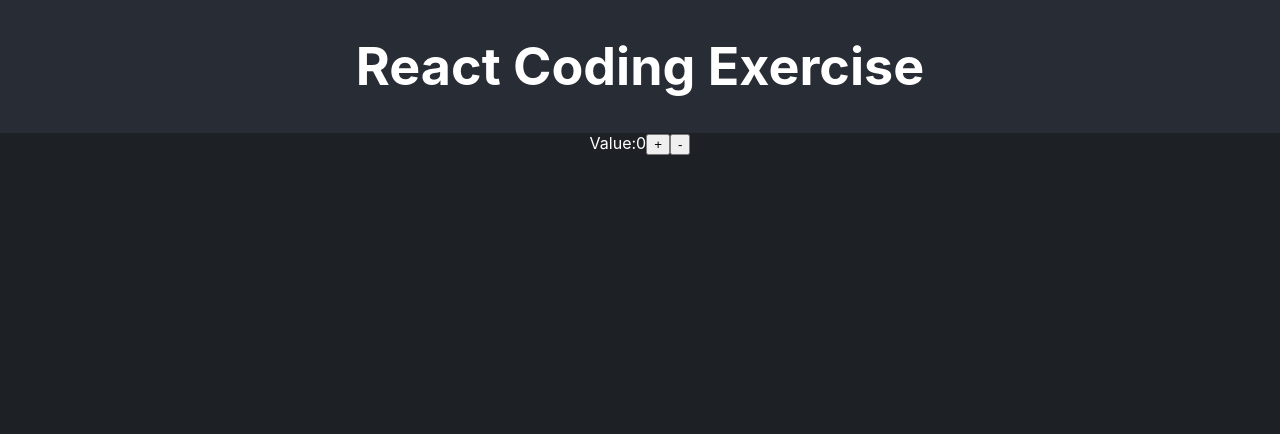
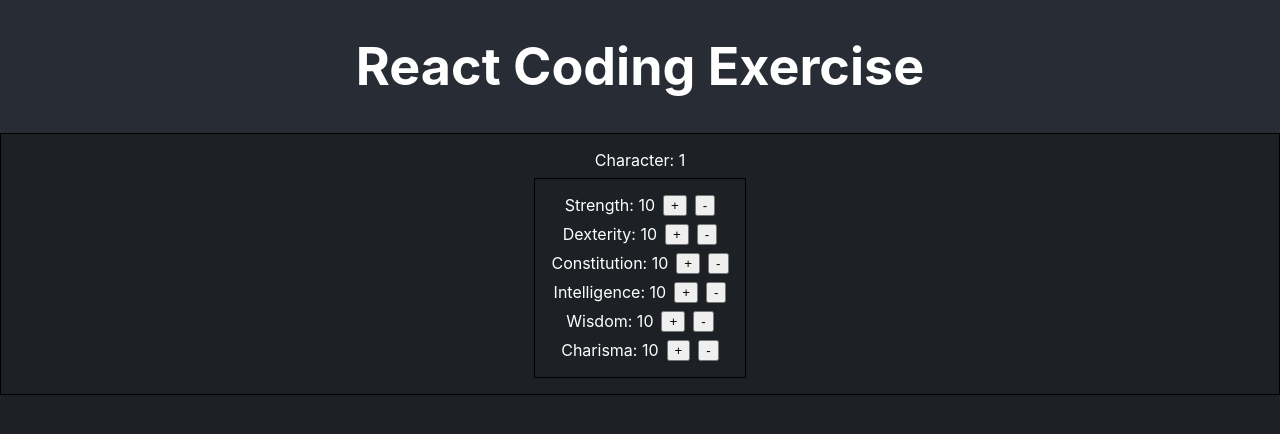
Before and after one commit to RogerKazma/recruiting-webapp-character, a React (Create React App) app: page / in a window 1280 px wide. Shown: the top 434 px of the page. Built offline with nearby package versions, Linux system fonts and the light colour scheme.

Commit message:
Add AttributeList

```diff
--- a/package.json
+++ b/package.json
@@ -10,6 +10,9 @@
     "react-dom": "^18.2.0",
     "react-scripts": "5.0.1",
     "web-vitals": "^2.1.4"
+  },
+  "devDependencies": {
+    "@types/react": "18.2.25"
   },
   "scripts": {
     "start": "react-scripts start",
--- a/src/App.js
+++ b/src/App.js
@@ -1,7 +1,8 @@
-import { useState } from 'react';
-import './App.css';
-import { ATTRIBUTE_LIST, CLASS_LIST, SKILL_LIST } from './consts.js';
-
+import { useState } from "react";
+import "./App.css";
+import { ATTRIBUTE_LIST, CLASS_LIST, SKILL_LIST } from "./consts.js";
+import React from "react";
+import CharacterSheet from "./components/CharacterSheet.js";
 
 function App() {
   const [num, setNum] = useState(0);
@@ -11,12 +12,7 @@ function App() {
         <h1>React Coding Exercise</h1>
       </header>
       <section className="App-section">
-        <div>
-          Value:
-          {num}
-          <button>+</button>
-          <button>-</button>
-        </div>
+        <CharacterSheet characterName="Character: 1" />
       </section>
     </div>
   );
--- /dev/null
+++ b/src/common_components/Card.js
@@ -0,0 +1,7 @@
+import React from "react";
+
+export default function Card({ children }) {
+  return (
+    <div style={{ border: "1px solid black", padding: "16px" }}>{children}</div>
+  );
+}
--- /dev/null
+++ b/src/common_components/Col.js
@@ -0,0 +1,22 @@
+import React from "react";
+
+export default function Col({
+  gap = "8px",
+  alignItems = "stretch",
+  justifyContent = "center",
+  children,
+}) {
+  return (
+    <div
+      style={{
+        display: "flex",
+        flexDirection: "column",
+        gap,
+        alignItems,
+        justifyContent,
+      }}
+    >
+      {children}
+    </div>
+  );
+}
--- /dev/null
+++ b/src/common_components/Row.js
@@ -0,0 +1,22 @@
+import React from "react";
+
+export default function Row({
+  gap = "8px",
+  alignItems = "center",
+  justifyContent = "center",
+  children,
+}) {
+  return (
+    <div
+      style={{
+        display: "flex",
+        flexDirection: "row",
+        gap,
+        alignItems,
+        justifyContent,
+      }}
+    >
+      {children}
+    </div>
+  );
+}
--- /dev/null
+++ b/src/components/Attribute.js
@@ -0,0 +1,16 @@
+import React from "react";
+import Row from "../common_components/Row";
+
+export default function Attribute({ name, value, onIncrement, onDecrement }) {
+  return (
+    <Row>
+      {`${name}: ${value}`}
+      <button name={name} onClick={onIncrement}>
+        +
+      </button>
+      <button name={name} onClick={onDecrement}>
+        -
+      </button>
+    </Row>
+  );
+}
--- /dev/null
+++ b/src/components/AttributeList.js
@@ -0,0 +1,25 @@
+import React from "react";
+import Col from "../common_components/Col";
+import Attribute from "./Attribute";
+import Card from "../common_components/Card";
+
+export default function AttributeList({
+  attributes,
+  onIncrement,
+  onDecrement,
+}) {
+  return (
+    <Card>
+      <Col>
+        {Object.entries(attributes).map(([name, value]) => (
+          <Attribute
+            name={name}
+            value={value}
+            onIncrement={onIncrement}
+            onDecrement={onDecrement}
+          />
+        ))}
+      </Col>
+    </Card>
+  );
+}
--- /dev/null
+++ b/src/components/CharacterSheet.js
@@ -0,0 +1,45 @@
+import { useState } from "react";
+import { ATTRIBUTE_LIST, DEFAULT_ATTRIBUTE_VALUE } from "../consts";
+import AttributeList from "./AttributeList";
+import React from "react";
+import Card from "../common_components/Card";
+import Col from "../common_components/Col";
+import Row from "../common_components/Row";
+
+const initialAttributes = ATTRIBUTE_LIST.reduce((obj, attribute) => {
+  obj[attribute] = DEFAULT_ATTRIBUTE_VALUE;
+  return obj;
+}, {});
+
+export default function CharacterSheet({ characterName }) {
+  const [attributes, setAttributes] = useState(initialAttributes);
+
+  function handleIncrement(e) {
+    setAttributes({
+      ...attributes,
+      [e.target.name]: attributes[e.target.name] + 1,
+    });
+  }
+
+  function handleDecrement(e) {
+    setAttributes({
+      ...attributes,
+      [e.target.name]: attributes[e.target.name] - 1,
+    });
+  }
+
+  return (
+    <Card>
+      <Col>
+        {characterName}
+        <Row>
+          <AttributeList
+            attributes={attributes}
+            onIncrement={handleIncrement}
+            onDecrement={handleDecrement}
+          />
+        </Row>
+      </Col>
+    </Card>
+  );
+}
--- a/src/consts.js
+++ b/src/consts.js
@@ -1,3 +1,5 @@
+export const DEFAULT_ATTRIBUTE_VALUE = 10;
+
 export const ATTRIBUTE_LIST = [
     'Strength',
     'Dexterity',
```
Also changed, not shown: 1 other file (tests, documents, lock files or other folders).
